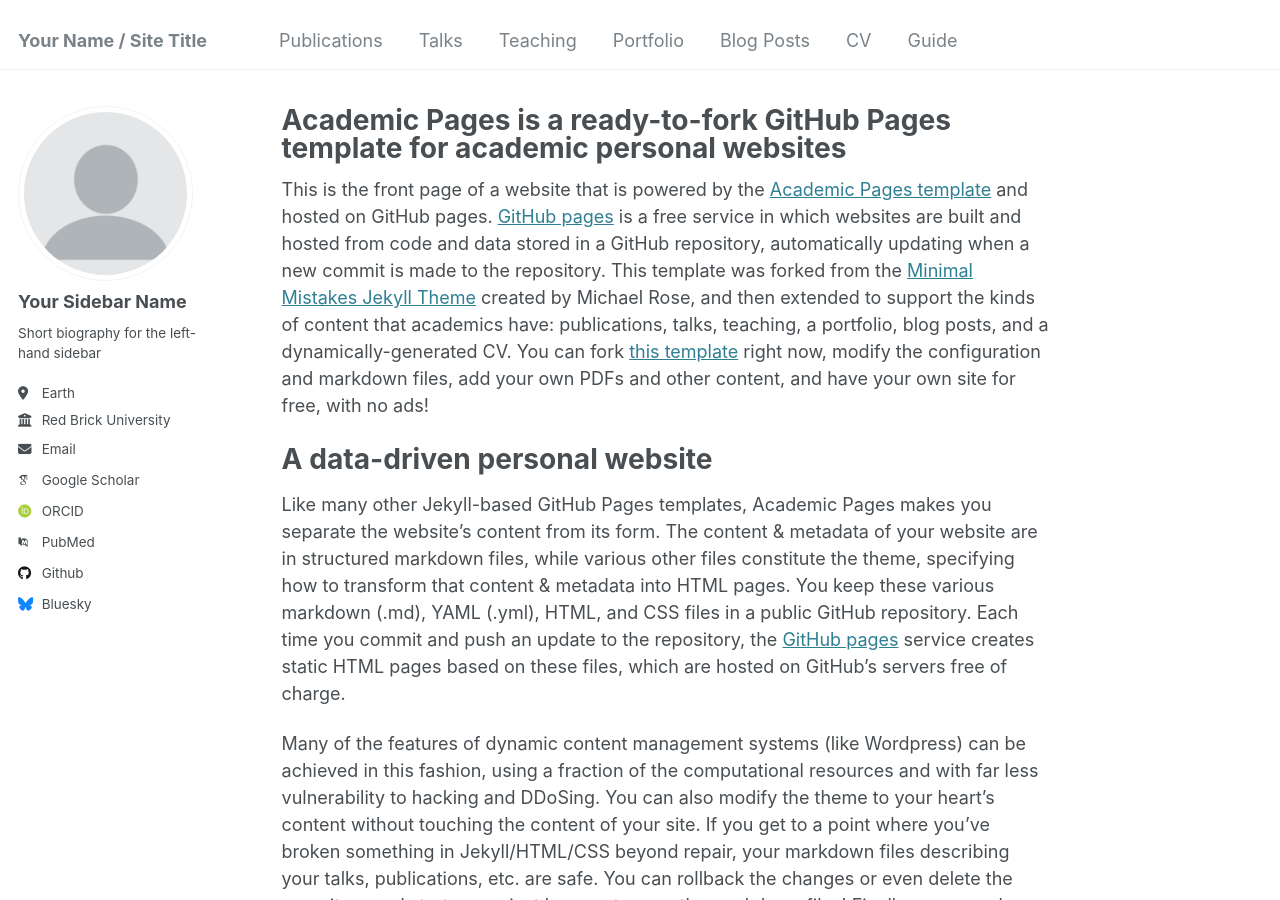
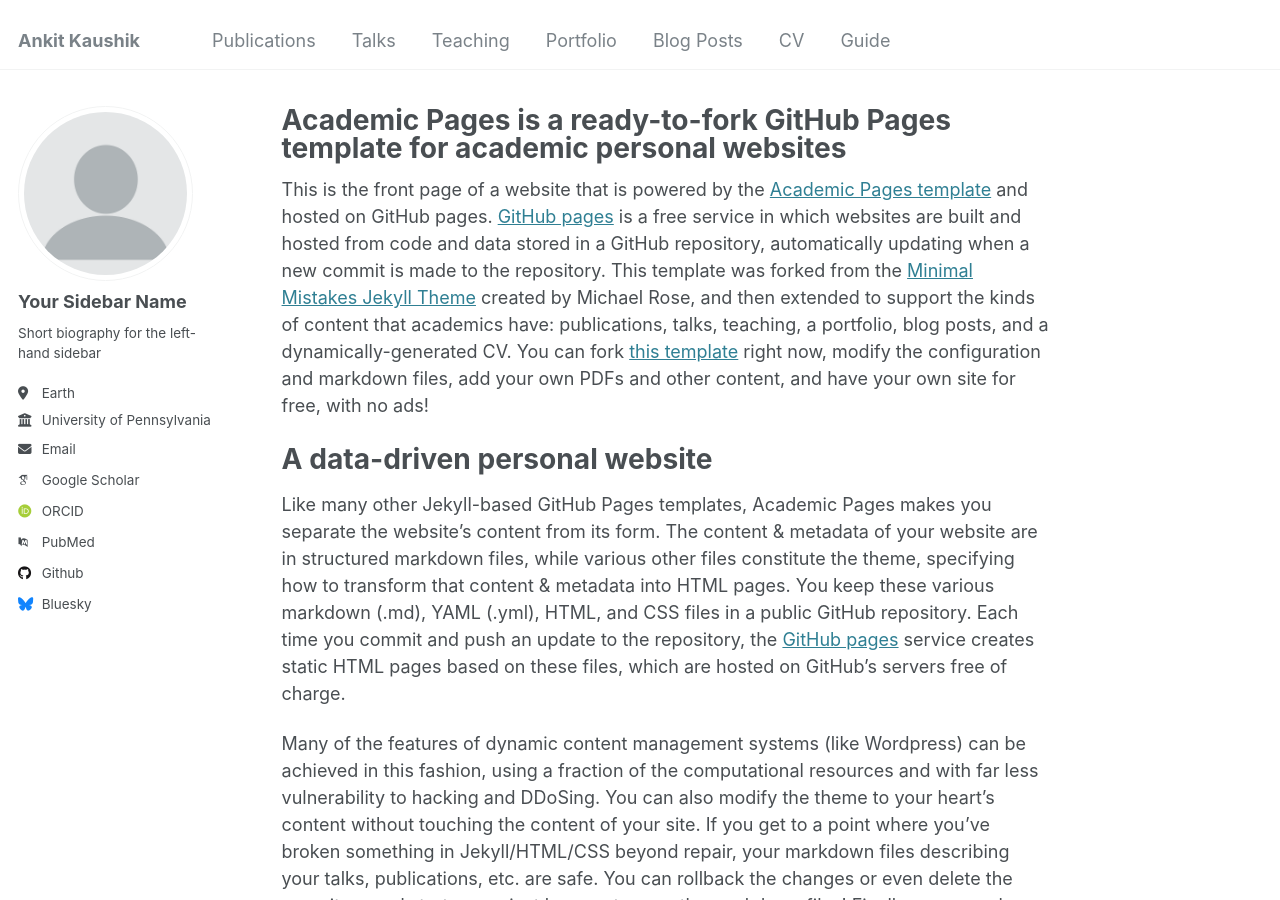
Before and after one commit to ankitkaushik/ankitkaushik.github.io, a Jekyll site: the page built from _pages/about.md, in a window 1280 px wide and 900 px high. Built offline with Jekyll 4.4.1, drawn with Linux system fonts in a browser that asks for light colours; some web fonts are replaced.

Commit message:
Update _config.yml

```diff
--- a/_config.yml
+++ b/_config.yml
@@ -8,7 +8,7 @@
 
 # Basic Site Settings
 locale                   : "en-US"
-title                    : "Your Name / Site Title"
+title                    : "Ankit Kaushik"
 title_separator          : "-"
 name                     : &name "Your Name"
 description              : &description "personal description"
@@ -26,7 +26,7 @@ author:
   pronouns         : # example: "she/her"
   bio              : "Short biography for the left-hand sidebar"
   location         : "Earth"
-  employer         : "Red Brick University"
+  employer         : "University of Pennsylvania"
   uri              : # URL
   email            : "none@example.org"
 
```
